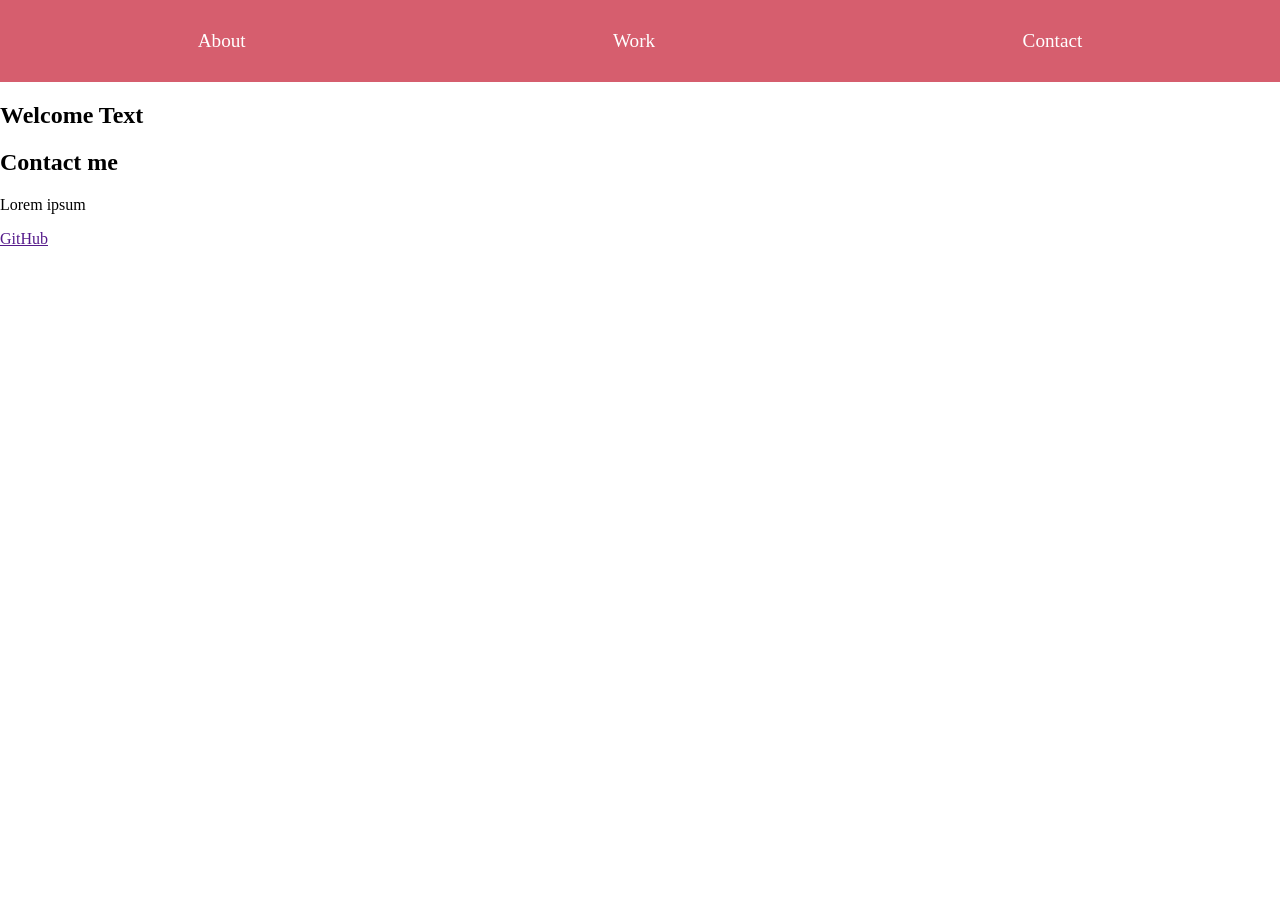
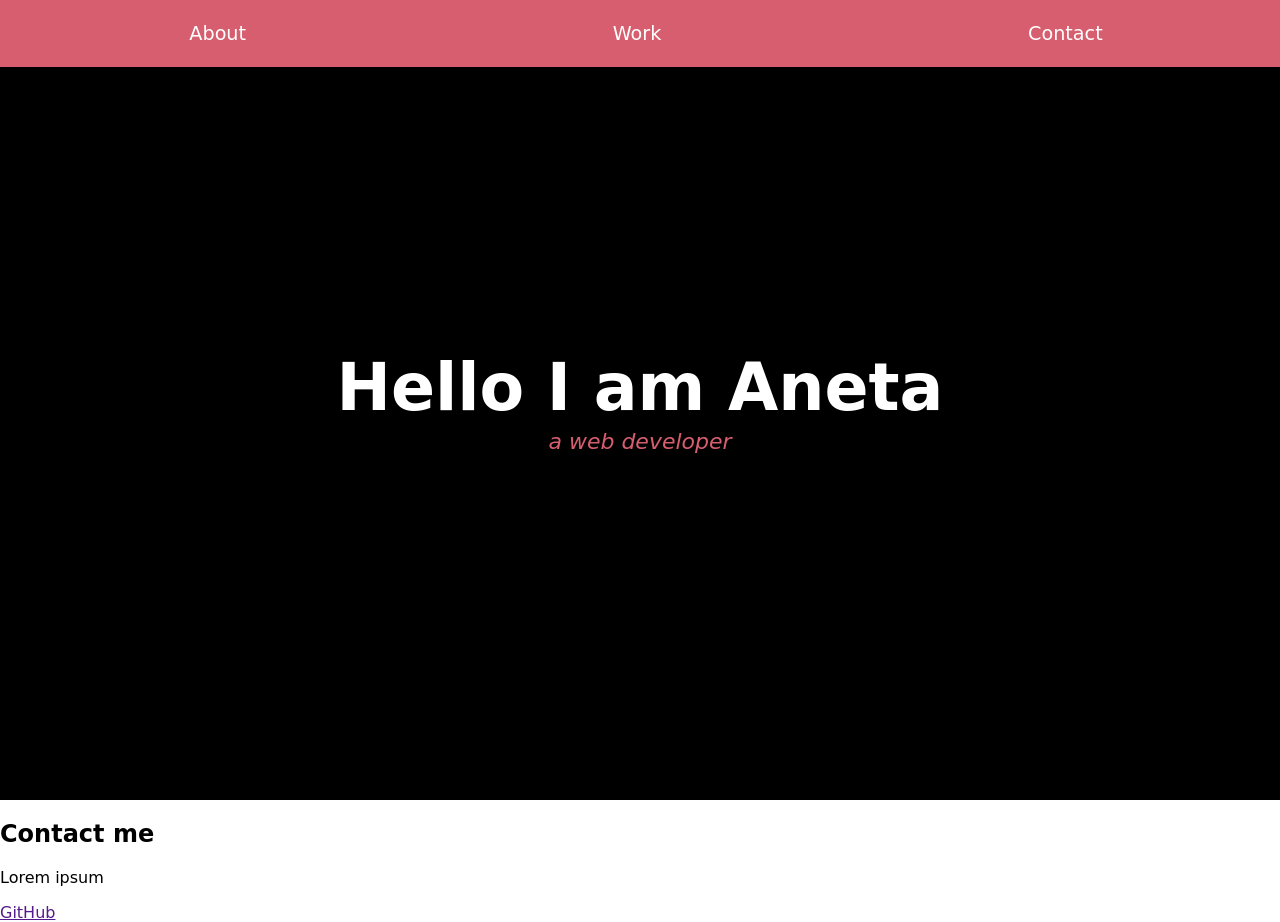
Before and after one commit to anetSzajo/exemplary-personal-portfolio, a plain HTML site: page index.html in a window 1280 px wide. Before the commit the page ends 800 px from the top, so only its background shows below. Drawn offline with Linux system fonts and the light colour scheme; a web font is replaced by a local one.

Commit message:
add welcome section styling

```diff
--- a/index.html
+++ b/index.html
@@ -4,6 +4,7 @@
         <meta charset="UTF-8" name="viewport" content="width=device-width, initial-scale=1">
         <title>Personal Portfolio</title>
         <link rel="stylesheet" href="main.css">
+        <link href="https://fonts.googleapis.com/css?family=Baloo+Bhaina+2:400,700&display=swap" rel="stylesheet">
     </head>
     <body>
         <nav id="navbar">
@@ -15,7 +16,8 @@
         </nav>
         <main>
             <section id="welcome-section">
-                    <h1>Welcome Text</h1>
+                    <h1>Hello I am Aneta</h1>
+                    <h2>a web developer</h2>
                 </section>
                 <section id="projects">
                     <div class="project-tile"></div>
--- a/main.css
+++ b/main.css
@@ -5,11 +5,17 @@ height of welcome section = height of the viewport,
 body{
     margin: unset;
     height: 100vh;
+    font-family: 'Baloo Bhaina 2', cursive;
 }
 
 #navbar{
     background: rgb(214, 94, 110);
-    padding: 14px;
+    padding: 6px;
+    position: fixed;
+    top: 0;
+    left: 0;
+    z-index: 1;
+    width: 100%;
 }
 
 .navbar-list{
@@ -25,3 +31,33 @@ body{
     color: white;
     font-size: larger;
 }
+
+/* main{
+    padding-top: 62px;
+
+} */
+
+#welcome-section{
+    background: black;
+    color: white;
+    height: 100vh;
+    display: flex;
+    flex-direction: column;
+    justify-content: center;
+    align-items: center;
+    text-align: center;
+}
+
+#welcome-section h1{
+    font-size: 65px;
+    line-height: 55px;
+    margin: 14px;
+}
+
+#welcome-section h2{
+    color: rgb(214, 94, 110);
+    font-size: 22px;
+    margin: 0;
+    font-weight: 400;
+    font-style: italic;
+}
```
